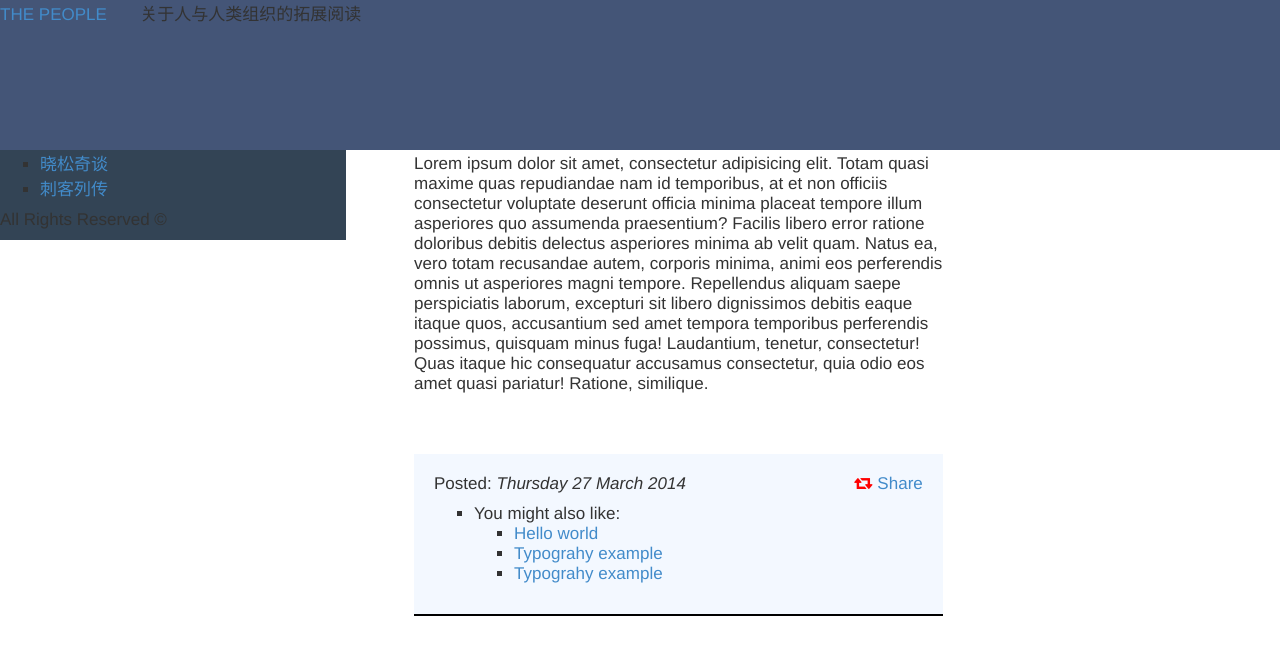
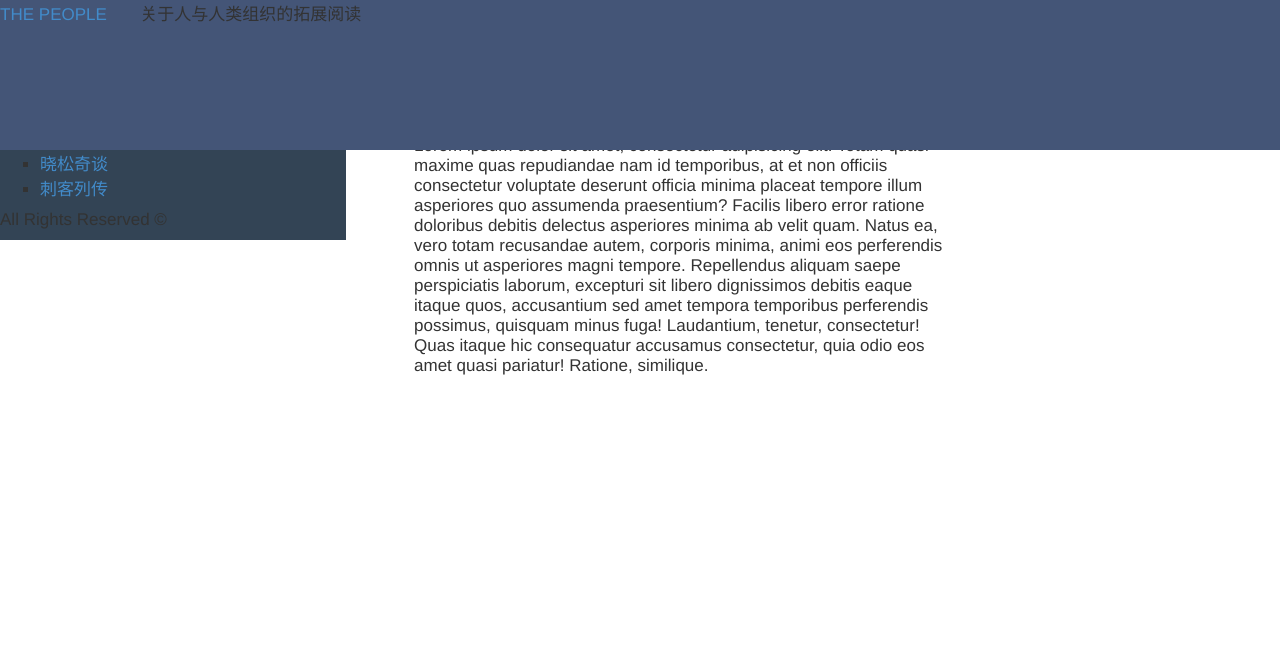
Before and after one commit to andyljj/thepeople, a Jekyll site: the page built from _posts/2015-02-27-hello-world.markdown, in a window 1280 px wide. Shown: the top 655 px of the page. Built offline with Jekyll 4.4.1, drawn with Linux system fonts in a browser that asks for light colours; some web fonts are replaced; Markdown is read by kramdown in place of the engine named in the settings; comment, search, counter and statistics services are not loaded.

Commit message:
分系列显示

```diff
--- a/_includes/scripts/share.html
+++ b/_includes/scripts/share.html
@@ -1,26 +1,3 @@
-<div class="share">
-    <p>Posted:
-        <i>
-            {{ page.date |  date: "%A %-d %B %Y" }}
-        </i>
-        <a class="pull-right" href="https://twitter.com/intent/tweet?url={{ page.url | prepend: site.url }}&text={{ page.title }}&via={{ site.owner.twitter }}" target="_blank">
-            <i class="fa fa-retweet" style="color:red;"></i> Share
-        </a>
-    </p>
-    <ul>
-        <li>You might also like:</li>
-        <ul>
-        {% for post in site.related_posts limit:3 %}
-            <li>
-                <a href="{{ post.url | prepend: site.url }}">{{ post.title }}</a>
-            </li>
-        {% endfor %}
-        </ul>
-    </ul>
-</div>
-{% if page.comments %}
-<div class="comments">
-    <div id="disqus_thread"></div>
-</div>
-<noscript>Please enable JavaScript to view the <a href="http://disqus.com/?ref_noscript">comments powered by Disqus.</a></noscript>
-{% endif %}
+<!-- baidu share -->
+<div class="bdsharebuttonbox"><a href="#" class="bds_more" data-cmd="more"></a><a href="#" class="bds_weixin" data-cmd="weixin" title="分享到微信"></a><a href="#" class="bds_tsina" data-cmd="tsina" title="分享到新浪微博"></a><a href="#" class="bds_qzone" data-cmd="qzone" title="分享到QQ空间"></a></div>
+<script>window._bd_share_config={"common":{"bdSnsKey":{},"bdText":"","bdMini":"1","bdMiniList":false,"bdPic":"","bdStyle":"2","bdSize":"24"},"share":{},"selectShare":{"bdContainerClass":null,"bdSelectMiniList":["weixin","tsina","qzone","tqq","renren"]}};with(document)0[(getElementsByTagName('head')[0]||body).appendChild(createElement('script')).src='http://bdimg.share.baidu.com/static/api/js/share.js?v=89860593.js?cdnversion='+~(-new Date()/36e5)];</script>
--- a/_layouts/default.html
+++ b/_layouts/default.html
@@ -7,9 +7,8 @@
             <!-- head for whole site  -->
             <header id="sitehead">
                 <a href="http://andyljj.github.io/thepeople">THE PEOPLE</a> &nbsp; &nbsp; &nbsp; <span>{{ site.description }}</span>
-                <!-- baidu share -->
-                <div class="bdsharebuttonbox"><a href="#" class="bds_more" data-cmd="more"></a><a href="#" class="bds_weixin" data-cmd="weixin" title="分享到微信"></a><a href="#" class="bds_tsina" data-cmd="tsina" title="分享到新浪微博"></a><a href="#" class="bds_qzone" data-cmd="qzone" title="分享到QQ空间"></a></div>
-                <script>window._bd_share_config={"common":{"bdSnsKey":{},"bdText":"","bdMini":"1","bdMiniList":false,"bdPic":"","bdStyle":"2","bdSize":"24"},"share":{},"selectShare":{"bdContainerClass":null,"bdSelectMiniList":["weixin","tsina","qzone","tqq","renren"]}};with(document)0[(getElementsByTagName('head')[0]||body).appendChild(createElement('script')).src='http://bdimg.share.baidu.com/static/api/js/share.js?v=89860593.js?cdnversion='+~(-new Date()/36e5)];</script>
+                 <!-- Share  -->
+                {% include scripts/share.html %}
             </header>
             <!-- side navigation -->
             <nav id="navbar" >
--- a/_layouts/post.html
+++ b/_layouts/post.html
@@ -8,34 +8,30 @@
         	<div class="page-title">
         		{{ page.title }}
         		<div class="meta">
-                    {% if site.owner.name %}
-                    By {{site.owner.name}},
-                    {% endif %}
-        			<time class="timeago" datetime="{{ page.date }}">{{ page.date |  date: "%A %-d %B %Y" }}</time>,
-        			<a href="{{ page.url | prepend: site.url }}#disqus_thread">0 <i class="fa fa-comments-o fa-lg"></i></a>
-        			comments.
+                 {{ post.date | date: "%F" }}
         		</div>
         	</div>
             <div class="page-content">
                 {{ content }}
-                <!-- Share & Comments -->
-                {% include scripts/share.html %}
             </div>
         </div>
     </div>
 </div>
 <!-- advertising board -->
 <div id="adboard" class="">
-    {% if post.series == 'xsqt' %}
+    {% if post.xsqt %}
         <img src="{{ "/assets/adimg/xsqt.jpg" | prepend: site.url }}">
+    {% endif %}
+    {% if post.cklz %}
+        <img src="{{ "/assets/adimg/1.jpg" | prepend: site.url }}">
     {% endif %}
 </div>
 
 
-
+<!--
 <script>
     $(".page-preview-icon").hover(function(){
         $(this).parents(".page-nav").css("z-index","5000");
     });
     {% include scripts/disqus.html %}
-</script>
+</script>-->
--- a/_posts/2015-03-19-typography.markdown
+++ b/_posts/2015-03-19-typography.markdown
@@ -1,12 +1,16 @@
 ---
 layout: post
-title: Typograhy example
+title: "女王的骑士
 date: 2014-03-19
 comments: true
 archive: false
 xsqt: true
 ---
 Lorem ipsum dolor sit amet Id, aliquam magni et officiis nemo nihil aliquid placeat alias. Eum voluptates ducimus, nobis ex illum laboriosam quidem corrupti impedit ratione in voluptatum amet beatae facilis temporibus voluptate praesentium voluptatibus! At ab, iusto error amet eveniet debitis ipsa recusandae possimus minima sunt itaque, nulla ducimus officia, consequatur ipsum laudantium magnam hic fuga vero incidunt nostrum. Commodi, perspiciatis ut nostrum fugit nulla cumque voluptate harum nemo accusamus?
+
+
+<embed src="http://player.video.qiyi.com/30bd845ab58feb8275f4c7d89efb9b24/0/0/v_19rrkjcyo0.swf-albumId=410520300-tvId=410520300-isPurchase=0-cnId=31" allowFullScreen="true" quality="high" width="480" height="350" align="middle" allowScriptAccess="always" type="application/x-shockwave-flash"></embed>
+
 
 ## This is a h2
 
```
